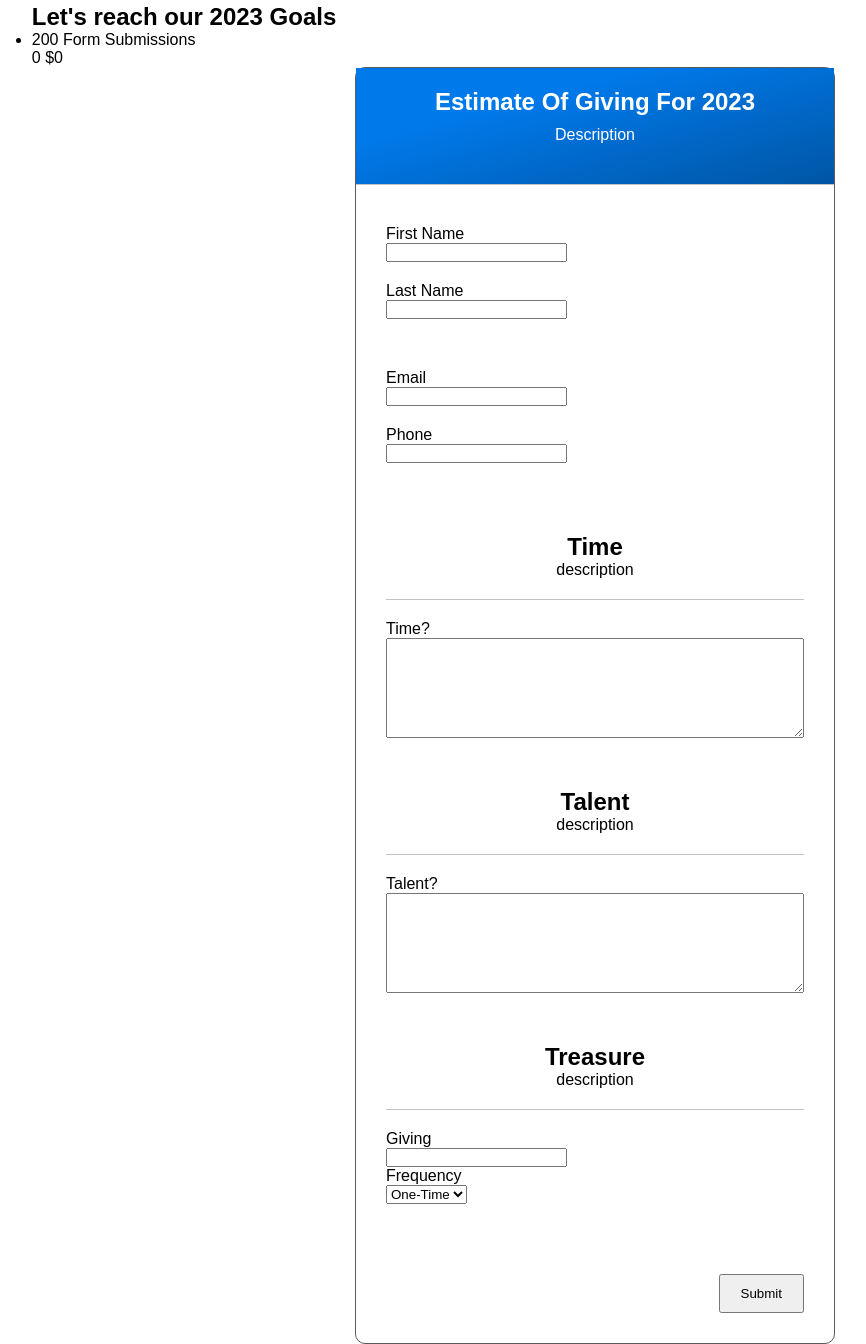
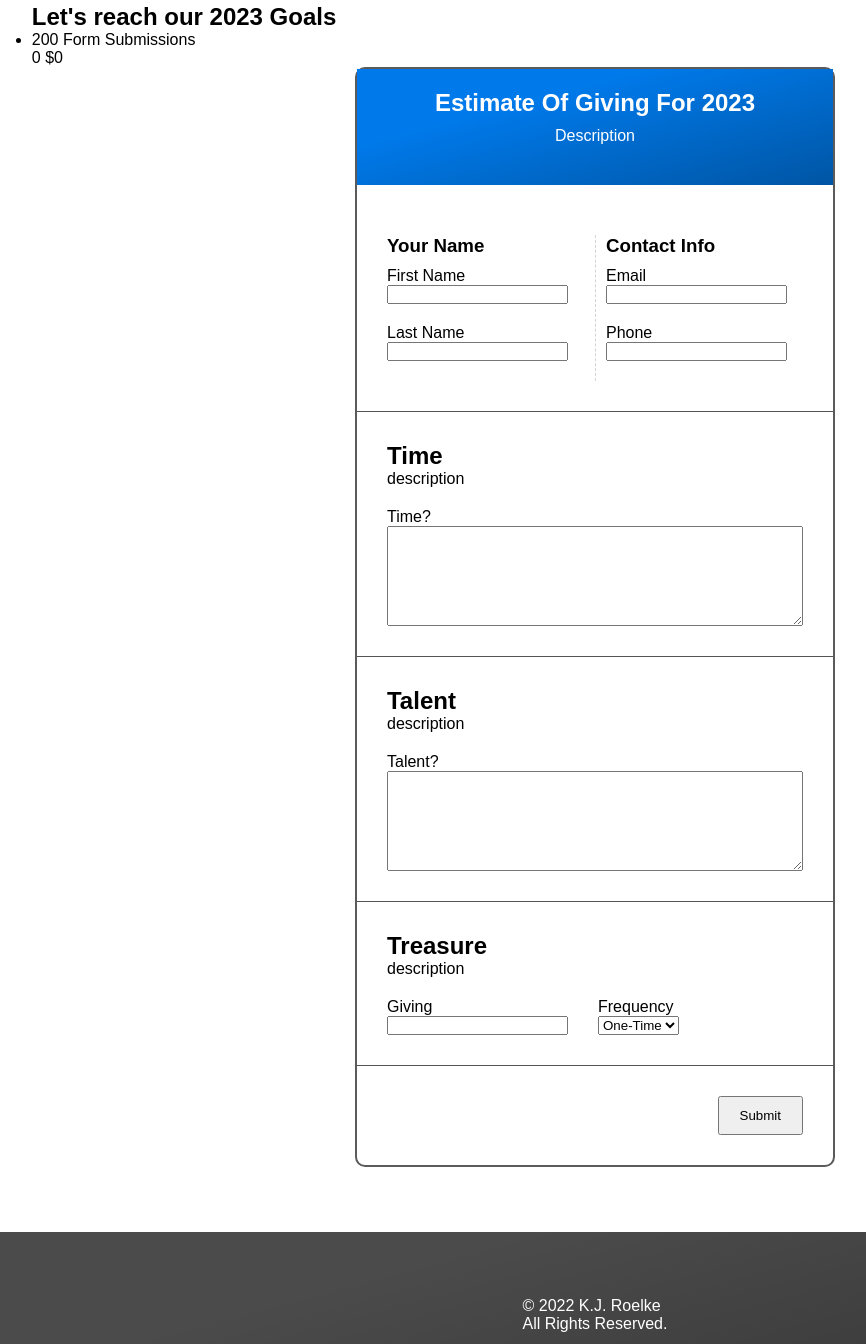
Before and after one commit to Joontae93/fmc-commitment-page, a website built with Parcel: page index.html in a window 1280 px wide. Shown: the part 247-1591 px from the top of the page, without its empty margins (45-911 px from the left). Built offline with nearby package versions, Linux system fonts and the light colour scheme; no server answers.

Commit message:
style update

```diff
--- a/index.html
+++ b/index.html
@@ -36,16 +36,26 @@
             <form>
                 <div class="section contact-info">
                     <div class="contact-info__fields">
+                        <h3 class="contact-info__header">Your Name</h3>
+                        <div class="contact-info__fields--first">
                             <label for="first">First Name</label>
                             <input type="text" name="first" id="">
+                        </div>
+                        <div class="contact-info__fields--second">
                             <label for="last">Last Name</label>
                             <input type="text" name="last" id="">
                         </div>
+                    </div>
                     <div class="contact-info__fields">
+                        <h3 class="contact-info__header">Contact Info</h3>
+                        <div class="contact-info__fields--first">
                             <label for="email">Email</label>
                             <input type="email" name="email" id="">
+                        </div>
+                        <div class="contact-info__fields--second">
                             <label for="cell">Phone</label>
                             <input type="tel" name="phone" id="">
+                        </div>
                     </div>
                 </div>
                 <div class="section time">
@@ -74,16 +84,19 @@
                         <span class="section-header__description">description</span>
                     </div>
                     <div class="treasure__fields">
+                        <div class="treasure__fields--giving">
                             <label for="dollars">Giving</label>
                             <input type="number" name="dollars" id="">
                         </div>
-                    <div class="treasure__fields"><label for="frequency">Frequency</label><select name="frequency"
-                            id="">
+                        <div class="treasure__fields--frequency">
+                            <label for="frequency">Frequency</label>
+                            <select name="frequency" id="frequency">
                                 <option value="1">One-Time</option>
                                 <option value="52">Weekly</option>
                                 <option value="12">Monthly</option>
                                 <option value="1">Annually</option>
                             </select>
+                        </div>
                     </div>
                 </div>
                 <input type="button" value="Submit">
--- a/sass/_form.scss
+++ b/sass/_form.scss
@@ -6,19 +6,16 @@ form {
 .commitmentForm {
 	max-width: 48rem;
 	margin: 0 auto;
-	border: 1px solid #5b5b5b;
+	border: 2px solid #5b5b5b;
 	border-radius: 10px;
 
 	.section {
-		margin-bottom: 3rem;
-		padding: 1rem 3rem;
+		border-bottom: 1px solid #545454;
+		padding: 3rem;
 		transition: background-color 0.3s ease;
 	}
 	.section-header {
-		@include mixins.displayFlex(column);
 		margin: 0 auto 2rem auto;
-		text-align: center;
-		border-bottom: 1px solid #c3c3c3;
 		&__headline {
 			text-transform: capitalize;
 			margin: 0 auto;
@@ -29,19 +26,32 @@ form {
 	}
 	.form-header {
 		padding: 2rem;
-		margin-bottom: 0;
 		&__description {
+			text-align: center;
 			margin-top: 1rem;
 		}
 	}
 	.contact-info {
-		@include mixins.displayFlex(column);
+		@include mixins.displayFlex;
+
 		&__fields {
+			flex: 1 1 40%;
 			@include mixins.displayFlex(column);
-			margin-top: 3rem;
 			& input {
 				margin-bottom: 2rem;
 			}
+			&--first,
+			&--second {
+				@include mixins.displayFlex(column);
+				flex: 1 1 50%;
+			}
+			&:nth-child(2) {
+				border-left: 1px dashed lightgray;
+				padding-left: 1rem;
+			}
+		}
+		&__header {
+			margin-bottom: 1rem;
 		}
 	}
 	.time {
@@ -60,10 +70,13 @@ form {
 	}
 	.treasure {
 		&__fields {
-			@include mixins.displayFlex(column);
-		}
-		select {
-			option {
+			@include mixins.displayFlex;
+			&--giving {
+				@include mixins.displayFlex(column);
+			}
+			&--frequency {
+				@extend .treasure__fields--giving;
+				margin-left: 3rem;
 			}
 		}
 	}
```
Lines whose indentation alone changed are shown as unchanged.
